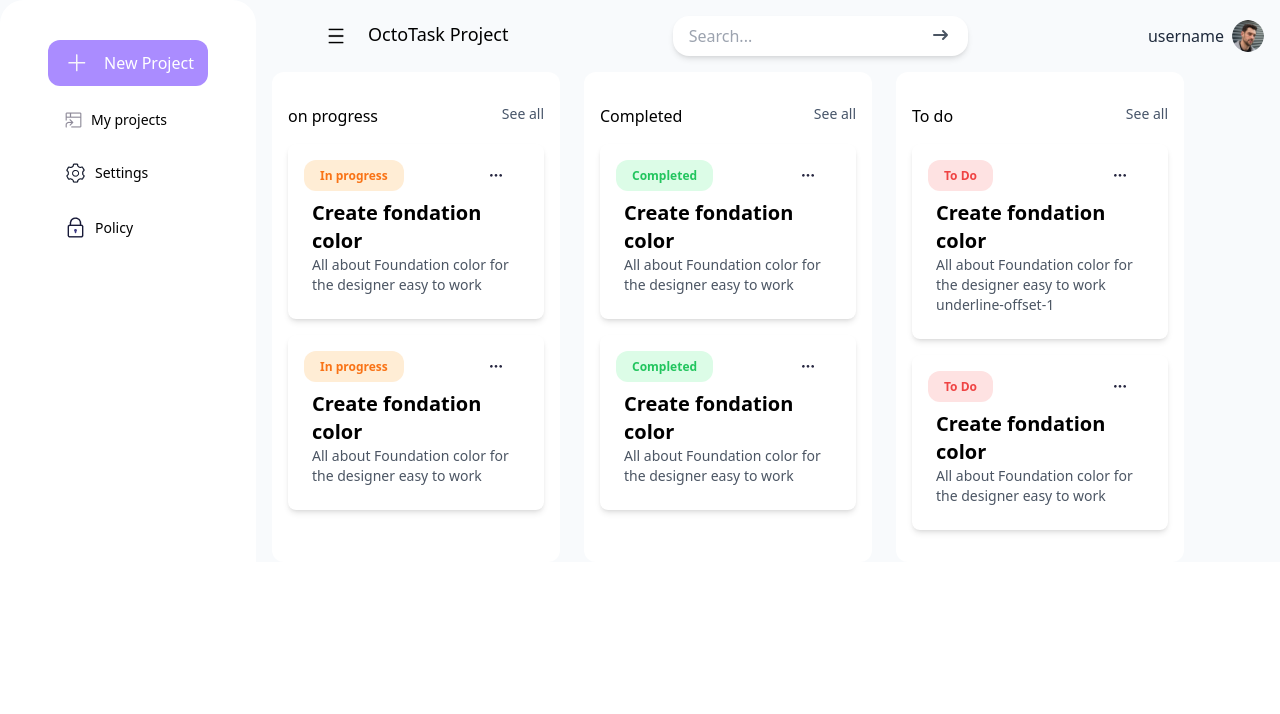
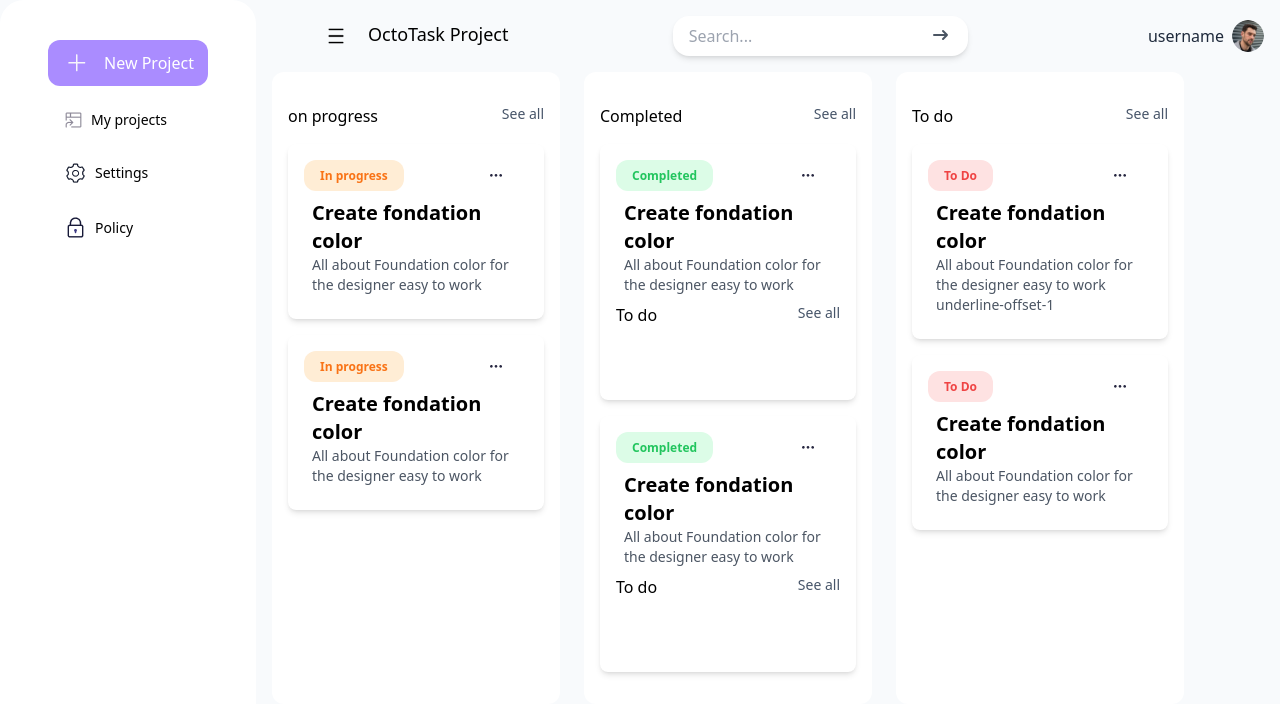
Before and after one commit to mayamelissa15/Micro-Hack, a React (Create React App) app in the folder client/my-react-app/: page / in a window 1280 px wide. Shown: the top 714 px of the page. Built offline with nearby package versions, Linux system fonts and the light colour scheme.

Commit message:
Update Tasks

```diff
--- a/client/my-react-app/src/Components/TaskComplete.js
+++ b/client/my-react-app/src/Components/TaskComplete.js
@@ -17,7 +17,7 @@ const TaskComplete = ({ title, description ,color }) => {
 
     return (
         <div className="flex justify-center items-center h-full">
-            <div className="w-64 bg-white rounded-lg shadow-md p-4">
+            <div className="w-64 h-64 bg-white rounded-lg shadow-md p-4">
                 <div className="flex justify-between ">
                 <button
         className={`bg-green-100 text-xs text-green-500 font-semibold p-1 px-4 rounded-xl`}
@@ -40,7 +40,13 @@ const TaskComplete = ({ title, description ,color }) => {
                     <h2 className="text-xl font-bold text-black">{title}</h2>
                     <p className="text-sm font-normal text-gray-600">{description}</p>
                 </div>
+                <div className="flex justify-between">
+
+    <h1 className="text-md font-medium text-Black ">To do</h1>
+    <p className="text-sm text-slate-600">See all </p>
+</div>
             </div>
+
         </div>
     );
 }
```
